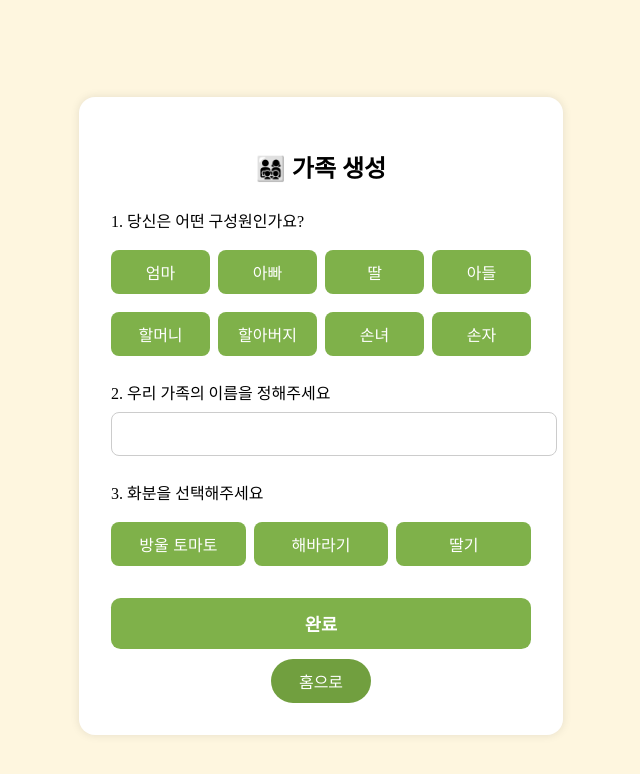
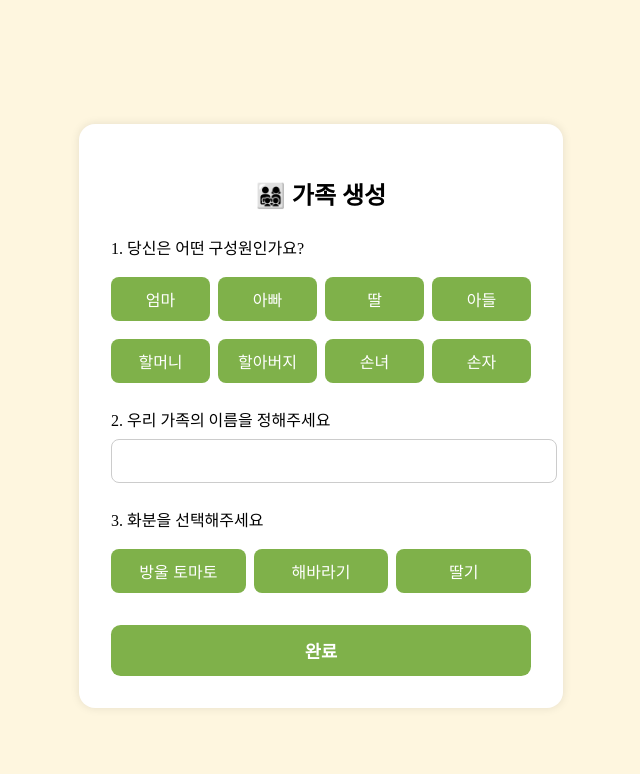
Before and after one commit to LikeLion-13th-E-TEAM-Inha-Hackathon/FE, a React (Vite) app: page /family_create in a window 1280 px wide. Shown: the top 774 px of the page, without its empty margins (319-959 px from the left). Built offline with nearby package versions, Linux system fonts and the light colour scheme.

Commit message:
중간점검

```diff
--- a/src/pages/Family_Create.jsx
+++ b/src/pages/Family_Create.jsx
@@ -121,9 +121,12 @@ function Family_Create() {
           <p className="family-code">🎉 가족 코드: <strong>{generatedCode}</strong></p>
         )}
 
-        <button className="family-home" onClick={goHome}>
-          홈으로
-        </button>
+        {showCode && (
+          <button className="family-home" onClick={goHome}>
+            홈으로
+          </button>
+        )}
+
       </div>
     </div>
   );
--- a/src/pages/SignUp.jsx
+++ b/src/pages/SignUp.jsx
@@ -1,4 +1,4 @@
-import React, { useState } from "react";
+import React, { useState, useEffect } from "react";
 import axios from "axios";
 import { useNavigate } from "react-router-dom";
 import "../styles/Login.css";
@@ -10,6 +10,12 @@ function SignUp() {
   const [confirmPassword, setConfirmPassword] = useState("");
   const [message, setMessage] = useState("");
   const navigate = useNavigate();
+
+  useEffect(() => {
+    delete axios.defaults.headers.common["Authorization"];
+    localStorage.removeItem("access_token");
+    localStorage.removeItem("refresh_token");
+  }, []);
 
   const handleSignUp = async () => {
     if (!nickname || !email || !password || !confirmPassword) {
@@ -31,13 +37,11 @@ const handleSignUp = async () => {
       });
 
       const data = response.data;
-
-      localStorage.setItem("nickname", nickname);
+      localStorage.setItem("nickname", data.nickname);
 
       // 회원가입 성공 처리
       alert("회원가입 성공!");
       navigate("/login");
-
     } catch (err) {
       console.error("회원가입 실패:", err.response?.data || err.message);
       setMessage("회원가입 실패: 이미 존재하는 이메일이거나 서버 오류입니다.");
```
Lines whose indentation alone changed are shown as unchanged.
